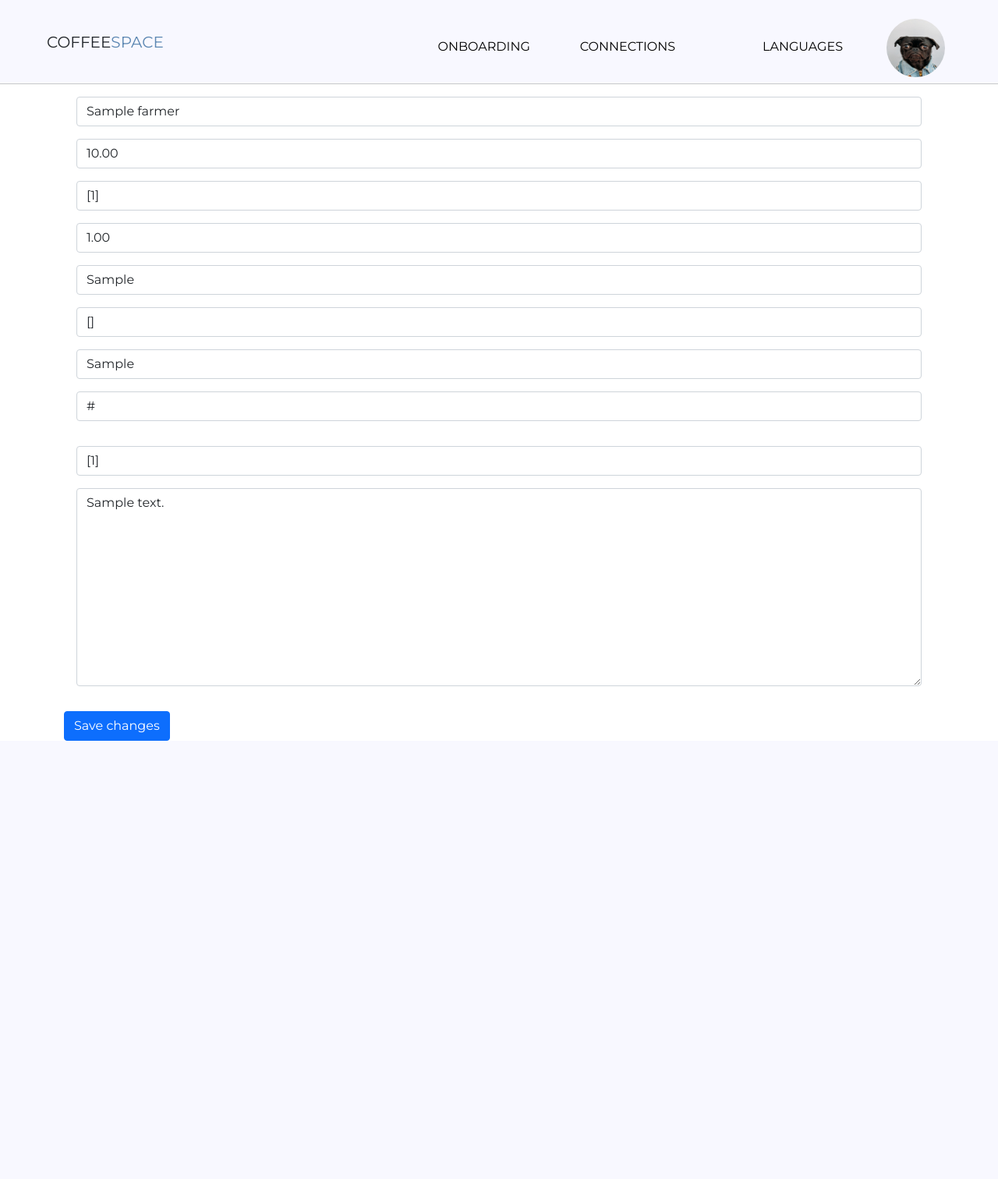
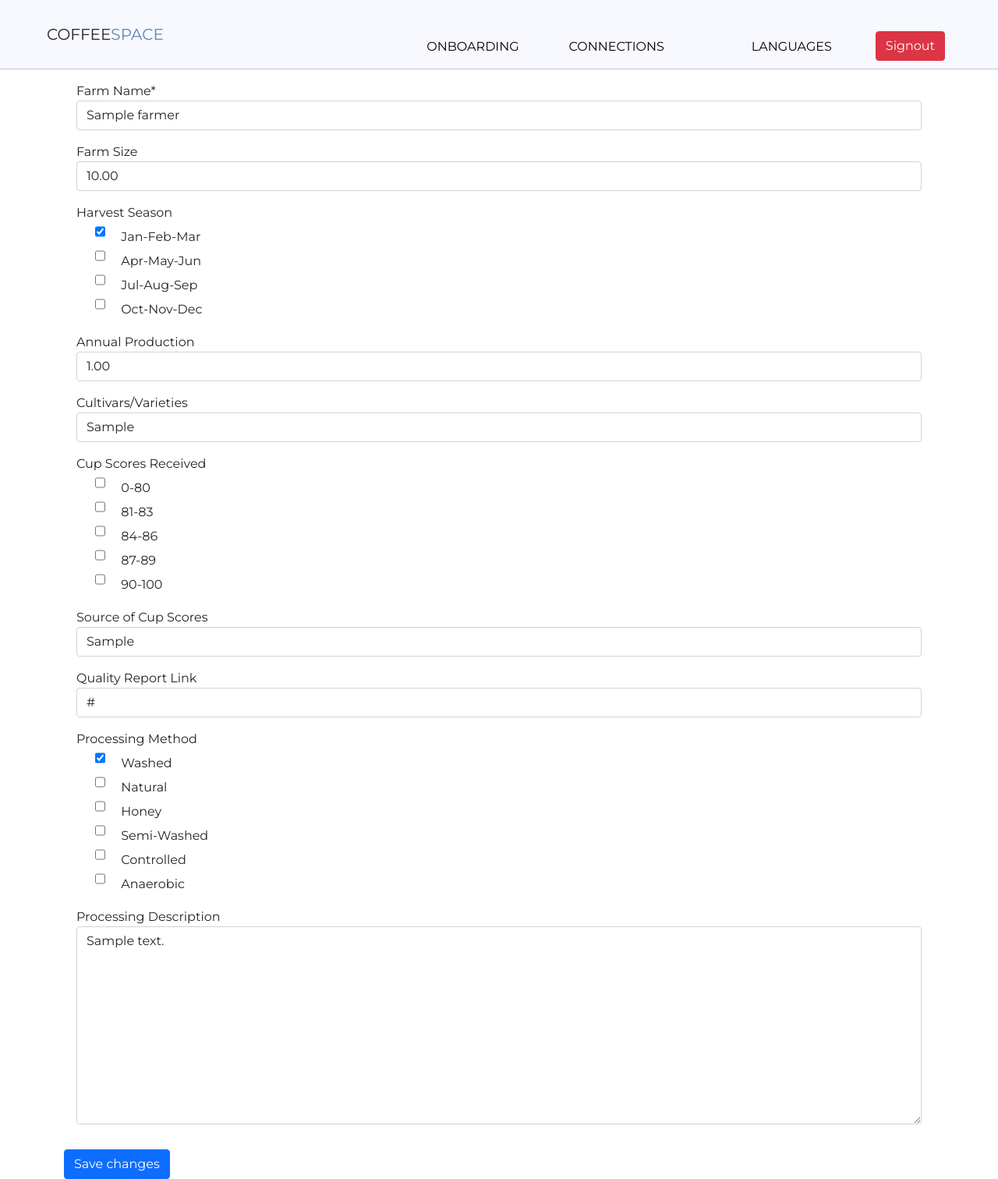
Before and after one commit to GBS-SpecialtyCoffee-Projects/RBF_platform, a Django app: page /farmer_details_edit/ in a window 1280 px wide. Shown: the whole page at 78% size. Before the commit the page ends 950 px from the top, so only its background shows below. Run offline with Django 4.2, Linux system fonts and the light colour scheme; a user stored in the database is signed in; data comes from the database, SQL or seed files in the repository; tables that the repository leaves empty hold one stand-in row (values such as "Sample post"); some libraries are stand-ins or nearby versions.

Commit message:
changed storage to s3 & made edit for farmer dash

```diff
--- a/base/templates/base/farmer_details_edit.html
+++ b/base/templates/base/farmer_details_edit.html
@@ -6,40 +6,59 @@
 {% include 'base/profile_navbar.html' %}
 
 <div class="container">
-    <form action="{% url 'farmer_dashboard' %}" method="post" enctype="multipart/form-data">
+    <form action="{% url 'edit_farmer_details' %}" method="post" enctype="multipart/form-data">
         {% csrf_token %}
         <div class="modal-body">
+            {{ main_form.farm_name.label }}
             <div class="input-group mb-3">
+
                 {{ main_form.farm_name }}
             </div>
+            {{ main_form.farm_size.label }}
             <div class="input-group mb-3">
+
                 {{ main_form.farm_size }}
             </div>
+            {{ main_form.harvest_season.label }}
             <div class="input-group mb-3">
+
                 {{ main_form.harvest_season }}
             </div>
+            {{ main_form.annual_production.label }}
             <div class="input-group mb-3">
+
                 {{ main_form.annual_production }}
             </div>
+            {{ main_form.cultivars.label }}
             <div class="input-group mb-3">
+
                 {{ main_form.cultivars }}
             </div>
+            {{ main_form.cup_scores_received.label }}
             <div class="input-group mb-3">
+
                 {{ main_form.cup_scores_received }}
             </div>
+            {{ main_form.source_of_cup_scores.label }}
             <div class="input-group mb-3">
+
                 {{ main_form.source_of_cup_scores }}
             </div>
+            {{ main_form.quality_report_link.label }}
             <div class="input-group mb-3">
                 {{ main_form.quality_report_link }}
             </div>
+            <!-- <div class="input-group mb-3">
+                {{ main_form.affiliation }}
+            </div> -->
+            {{ main_form.processing_method.label }}
             <div class="input-group mb-3">
-                {{ main_form.affiliation }}
-            </div>
-            <div class="input-group mb-3">
+
                 {{ main_form.processing_method }}
             </div>
+            {{ main_form.processing_description.label }}
             <div class="input-group mb-3">
+
                 {{ main_form.processing_description }}
             </div>
 
--- a/base/templates/base/main.html
+++ b/base/templates/base/main.html
@@ -47,7 +47,7 @@
             success: function (response) {
                 console.log(response.story); // "Hello, {name}!"
                 console.log(response.languages);
-                $("#story-text").text(response.story);
+                $("#story_div").html('<p id="story-text">' + response.story + '</p>');
                 $("#edit_story_modal").val(response.story);
                 $('#edit_story_lang').val(lang)
                 // $("#edit_story_form").attr('action',"");
@@ -61,6 +61,9 @@
                 // $('#result').text(response.message); // Update a div with the response
             },
             error: function (xhr, status, error) {
+                $("#lang_a").text(lang_name);
+                $('#add_story_lang').val(lang)
+                $('#story_div').html('<button id="add_story" class="ms-2 btn btn-sm"  style="background-color: green; color: white; " data-bs-toggle="modal" data-bs-target="#addstoryModal">Add new story</button>');
                 console.error("Error:", error);
             },
             });
@@ -77,8 +80,32 @@
             type: "POST",    // Data to send to the server
             data: formData,
             success: function (response) {
+                $("#story-text").text(response.story);
+                $("#storyModal").modal('hide');
 
-                console.log(response.story);},
+                // console.log(response.story);
+            },
+            error: function (xhr, status, error) {
+                console.error("Error:", error);
+            },
+    });
+    });
+
+    $(document).on("submit","#add_story_form",function(event) {
+        event.preventDefault();
+
+        var formData = $(this).serialize();
+        console.log(formData);
+        $.ajax({
+            url: "/farmer/add_story/",       // URL endpoint
+            type: "POST",    // Data to send to the server
+            data: formData,
+            success: function (response) {
+                $("#story-text").text(response.story);
+                $("#addstoryModal").modal('hide');
+
+                // console.log(response.story);
+            },
             error: function (xhr, status, error) {
                 console.error("Error:", error);
             },
--- a/base/templates/base/profile_navbar.html
+++ b/base/templates/base/profile_navbar.html
@@ -28,7 +28,11 @@
     <li class="nav-item me-5 mt-3">
         <a style="color: black;" class="nav-link" href="#">LANGUAGES</a>
     </li>
-    <li class="nav-item me-5  dropdown">
+    <li class="nav-item me-5 mt-3">
+      <a class="btn btn-danger" href="{% url 'signout' %}">Signout</a>
+
+    </li>
+    <!-- <li class="nav-item me-5  dropdown">
       <a class="" href="#" role="button" id="dropdownMenuLink" data-bs-toggle="dropdown" aria-expanded="false">
         <img class="rounded-circle" width="75px" height="75px" src="{% static 'img/charlesdeluvio-K4mSJ7kc0As-unsplash.jpg' %}" alt="">
       </a>
@@ -37,7 +41,7 @@
         <li><a class="dropdown-item" href="{% url 'farmer_dashboard' %}">Profile</a></li>
         <li><a class="dropdown-item" href="{% url 'signout' %}">Signout</a></li>
       </ul>
-    </li>
+    </li> -->
 
 
   </ul>
--- a/base/templates/base/signup.html
+++ b/base/templates/base/signup.html
@@ -191,7 +191,7 @@
         var termsChecked = document.getElementById('termsCheck').checked;
 
         // Regex for password validation
-        var passwordRegex = /^(?=.*[A-Z])(?=.*\d)[A-Za-z\d]{8,}$/;
+        var passwordRegex = /^(?=.*[A-Z])(?=.*\d)[A-Za-z\d\W_]{8,}$/;
 
         if (email !== confirmEmail) {
             alert("Email addresses don't match");
--- a/base/urls.py
+++ b/base/urls.py
@@ -44,6 +44,7 @@ urlpatterns = [
     path('farmer_details_edit/', farmer.edit_farmer_details, name='edit_farmer_details'),
     path('farmer/switch_story/<int:language_id>/', farmer.switch_story, name='switch_story'),
     path('farmer/update_story/', farmer.update_story, name='update_story'),
+    path('farmer/add_story/', farmer.add_story, name='add_story'),
 
 ]
 
--- a/base/views/farmer.py
+++ b/base/views/farmer.py
@@ -1,5 +1,5 @@
 from django.shortcuts import render, redirect,get_object_or_404
-from base.views.forms import FarmerStoryForm, FarmerForm, FarmerPhotoForm, RoasterForm, RoasterPhotoForm, FarmerProfileForm,FarmerProfilePhotoForm, RoasterProfileForm, OrientationTasksForm, StoryTellingCheck, VideoCommTipsCheck, VideoIntlCheck, VideoPerceptionsCheck, VideoPricingCheck, VideoRelationshipsCheck
+from base.views.forms import FarmerAddStoryForm, FarmerStoryForm, FarmerForm, FarmerPhotoForm, RoasterForm, RoasterPhotoForm, FarmerProfileForm,FarmerProfilePhotoForm, RoasterProfileForm, OrientationTasksForm, StoryTellingCheck, VideoCommTipsCheck, VideoIntlCheck, VideoPerceptionsCheck, VideoPricingCheck, VideoRelationshipsCheck
 from base.models import Roaster, MeetingRequest, Farmer,FarmerPhoto,Story,Language,Season,ProcessingMethod,CupScore
 from django.contrib import messages
 from django.http import JsonResponse
@@ -23,6 +23,7 @@ def farmer_dashboard(request):
     pending_meetings = MeetingRequest.objects.filter(
         requestee=request.user, status='pending'
     )[:2]
+    languages = Language.objects.all()
     # pending_meetings = MeetingRequest.objects.filter(
     #     requester=request.user, status='accepted'
     # ) | MeetingRequest.objects.filter(
@@ -47,9 +48,11 @@ def farmer_dashboard(request):
             form.save()
             return redirect('farmer_dashboard')
     else:
+        print('in else')
         main_form = FarmerProfileForm(instance=farmer_profile)
         dp_form = FarmerProfilePhotoForm(instance=farmer_profile)
         story_form = FarmerStoryForm(instance=farmer_story)
+        add_story_form = FarmerAddStoryForm()
         photo_form = FarmerPhotoForm()
 
     return render(request, 'base/farmer_dashboard.html', {
@@ -67,8 +70,10 @@ def farmer_dashboard(request):
         'can_request_meetings': can_request_meetings,
         'main_form': main_form,
         'story_form': story_form,
+        'add_story_form': add_story_form,
         'photo_form': photo_form,
-        'dp_form': dp_form
+        'dp_form': dp_form,
+        'languages': languages
     })
 
 def edit_farmer_details(request):
@@ -76,15 +81,18 @@ def edit_farmer_details(request):
         return redirect('roaster_dashboard')
 
     farmer_profile = Farmer.objects.filter(user=request.user).first()
+    print(request.method)
 
     if request.method == 'POST' and 'main_form' in request.POST:
         form = FarmerProfileForm(request.POST, instance=farmer_profile)
         if form.is_valid():
+            print('in valid')
             form.save()
             return redirect('farmer_dashboard')
+        else:
+            print(form.errors)
     else:
         main_form = FarmerProfileForm(instance=farmer_profile)
-
 
     return render(request, 'base/farmer_details_edit.html',{
         'main_form': main_form
@@ -121,8 +129,8 @@ def delete_farmer_photo(request, photo_id):
     photo = get_object_or_404(FarmerPhoto, id=photo_id, user=request.user)
     if request.method == 'GET':
         # Delete the file from the filesystem
-        if photo.photo and os.path.isfile(photo.photo.path):
-            os.remove(photo.photo.path)
+        # if photo.photo and os.path.isfile(photo.photo.path):
+        #     os.remove(photo.photo.path)
 
         # Delete the record from the database
         photo.delete()
@@ -279,12 +287,13 @@ def switch_story(request,language_id):
         #get story with that id
         story = Story.objects.get(language=language, user=farmer)
         #get all stories excluding story in the language
-        languages = [ (story.language.id,story.language.name) for story in Story.objects.filter(user=farmer).exclude(language=language)]
+        # languages = [ (story.language.id,story.language.name) for story in Story.objects.filter(user=farmer).exclude(language=language)]
+        languages = [ (language.id,language.name) for language in Language.objects.all()]
 
         # print(languages)
         # print(story.story_text)
      except:
-         return JsonResponse({'error': 'Language not found'}, status=404)
+         return JsonResponse({'error': 'Language not found',}, status=404)
 
      #return response to page with story
      return JsonResponse({'story': story.story_text,'languages':languages, 'success': 'success'}, status=200)
@@ -296,9 +305,9 @@ def update_story(request):
         story = Story.objects.get(language=language, user=farmer)
         form = FarmerStoryForm(request.POST,instance=story)
         if form.is_valid():
-            print('in valid')
-            form.save()
-            return JsonResponse({'success': 'success'}, status=200)
+            # print('in valid')
+            instance =form.save()
+            return JsonResponse({'success': 'success', 'story': instance.story_text}, status=200)
             # return redirect('farmer_dashboard')  # Redirect to a profile page or any other page
     else:
         return JsonResponse({'error': 'Method not allowed'}, status=405)
@@ -307,3 +316,24 @@ def update_story(request):
     # return render(request, 'base/farmer_dashboard.html.html', {'form': form})
     # return redirect('farmer_dashboard')
     return JsonResponse({'success': 'success'}, status=200)
+
+def add_story(request):
+    if request.method == 'POST':
+        farmer = request.user
+        # language= Language.objects.get(id=request.POST.get('language'))
+        # story = Story.objects.get(language=language, user=farmer)
+        form = FarmerAddStoryForm(request.POST)
+        if form.is_valid():
+            # print('in valid')
+            instance =form.save(commit=False)
+            instance.user = farmer
+            instance.save()
+            return JsonResponse({'success': 'success', 'story': instance.story_text}, status=200)
+            # return redirect('farmer_dashboard')  # Redirect to a profile page or any other page
+    else:
+        return JsonResponse({'error': 'Method not allowed'}, status=405)
+        # return redirect('farmer_dashboard')  # If not a POST request, redirect to profile page
+
+    # return render(request, 'base/farmer_dashboard.html.html', {'form': form})
+    # return redirect('farmer_dashboard')
+    return JsonResponse({'success': 'success'}, status=200)
--- a/base/views/forms.py
+++ b/base/views/forms.py
@@ -51,12 +51,12 @@ class FarmerForm(forms.ModelForm):
             'city': 'City*',
             'firstname':'First Name*',
             'lastname': 'Last Name*',
-            'middlename': 'Middle Name*',
+            'middlename': 'Middle Name',
             'phone_number': 'Phone Number*',
             'farm_size': 'Farm Size',
             'harvest_season': 'Harvest Season',
             'annual_production': 'Annual Production',
-            'cultivars': 'Cultivars',
+            'cultivars': 'Cultivars/Varieties',
             'cup_scores_received': 'Cup Scores Received',
             'source_of_cup_scores': 'Source of Cup Scores',
             'quality_report_link': 'Quality Report Link',
@@ -76,7 +76,7 @@ class FarmerForm(forms.ModelForm):
             'bio': forms.Textarea(attrs={'class': 'form-control', 'placeholder': 'Bio','required':'true'}),
             'firstname': forms.TextInput(attrs={'class': 'form-control', 'placeholder': 'First Name','required':'true'}),
             'lastname': forms.TextInput(attrs={'class': 'form-control', 'placeholder': 'Last Name','required':'true'}),
-            'middlename': forms.TextInput(attrs={'class': 'form-control', 'placeholder': 'Middle Name','required':'true'}),
+            'middlename': forms.TextInput(attrs={'class': 'form-control', 'placeholder': 'Middle Name'}),
             'phone_number': forms.TextInput(attrs={'class': 'form-control', 'placeholder': 'Phone Number','required':'true'}),
             'farm_size': forms.TextInput(attrs={'class': 'form-control', 'placeholder': 'Farm Size'}),
             'harvest_season': forms.CheckboxSelectMultiple(attrs={'class': 'form-check form-check-inline', 'placeholder': 'Harvest Season'}),
@@ -101,18 +101,31 @@ class FarmerProfileForm(forms.ModelForm):
         fields = [
             'farm_name','farm_size', 'harvest_season', 'annual_production', 'cultivars',
             'cup_scores_received', 'source_of_cup_scores', 'quality_report_link',
-            'processing_method', 'processing_description', 'profile_picture',
+            'processing_method', 'processing_description',
         ]
+        labels = {
+            "farm_name": "Farm Name*",
+            'farm_size': 'Farm Size',
+            'harvest_season': 'Harvest Season',
+            'annual_production': 'Annual Production',
+            'cultivars': 'Cultivars/Varieties',
+            'cup_scores_received': 'Cup Scores Received',
+            'source_of_cup_scores': 'Source of Cup Scores',
+            'quality_report_link': 'Quality Report Link',
+            'processing_method': 'Processing Method',
+            'processing_description': 'Processing Description',
+            # 'profile_picture': 'Profile Picture',
+        }
         widgets = {
             'farm_name': forms.TextInput(attrs={'class': 'form-control', 'placeholder': 'Farm Name'}),
             'farm_size': forms.TextInput(attrs={'class': 'form-control', 'placeholder': 'Farm Size'}),
-            'harvest_season': forms.TextInput(attrs={'class': 'form-control', 'placeholder': 'Harvest Season'}),
+            'harvest_season': forms.CheckboxSelectMultiple(attrs={'class': 'form-check form-check-inline', 'placeholder': 'Harvest Season'}),
             'annual_production': forms.TextInput(attrs={'class': 'form-control', 'placeholder': 'Annual Production'}),
             'cultivars': forms.TextInput(attrs={'class': 'form-control', 'placeholder': 'Cultivars'}),
-            'cup_scores_received': forms.TextInput(attrs={'class': 'form-control', 'placeholder': 'Cup Scores Received'}),
+            'cup_scores_received': forms.CheckboxSelectMultiple(attrs={'class': 'form-check form-check-inline', 'placeholder': 'Cup Scores Received'}),
             'source_of_cup_scores': forms.TextInput(attrs={'class': 'form-control', 'placeholder': 'Source of Cup Scores'}),
             'quality_report_link': forms.URLInput(attrs={'class': 'form-control', 'placeholder': 'Quality Report Link'}),
-            'processing_method': forms.TextInput(attrs={'class': 'form-control', 'placeholder': 'Processing Method'}),
+            'processing_method': forms.CheckboxSelectMultiple(attrs={'class': 'form-check form-check-inline', 'placeholder': 'Processing Method'}),
             'processing_description': forms.Textarea(attrs={'class': 'form-control', 'placeholder': 'Processing Description'}),
 
         }
@@ -351,6 +364,15 @@ class FarmerStoryForm(forms.ModelForm):
             'language': forms.HiddenInput(attrs={'id': 'edit_story_lang', 'class': 'form-control'}),
         }
 
+class FarmerAddStoryForm(forms.ModelForm):
+    class Meta:
+        model = Story
+        fields = ['language', 'story_text']
+        widgets = {
+            'story_text': forms.Textarea(attrs={'id': 'add_story_modal', 'class': 'form-control'}),
+            'language': forms.HiddenInput(attrs={'id': 'add_story_lang', 'class': 'form-control'}),
+        }
+
 
 
 class OrientationTasksForm(forms.ModelForm):
--- a/static/styles/signin.css
+++ b/static/styles/signin.css
@@ -12,7 +12,7 @@ body {
 }
 
 .background-image {
-    background: url('/static/image/SignIn.png') no-repeat center center fixed;
+    background: url('/image/SignIn.png') no-repeat center center fixed;
     background-size: cover;
     height: 100vh;
     display: flex;
--- a/static/styles/signup.css
+++ b/static/styles/signup.css
@@ -12,7 +12,7 @@ body, html {
 }
 
 .background-image {
-    background: url('/static/image/background.png') no-repeat center center;
+    background: url('/image/background.png') no-repeat center center;
     background-size: cover;
     display: flex; /* Use flexbox for layout */
     justify-content: flex-start; /* Align items to the left */
--- a/static/styles/style.css
+++ b/static/styles/style.css
@@ -13,7 +13,7 @@
 
 .main-bg{
     height: 100vh;
-    background:linear-gradient(rgba(0,0,0,0.0),rgba(33,37,41,1)),url('/static/img/pablo-merchan-montes-SCbq6uKCyMY-unsplash.jpg') no-repeat center center fixed;
+    background:linear-gradient(rgba(0,0,0,0.0),rgba(33,37,41,1)),url('/img/pablo-merchan-montes-SCbq6uKCyMY-unsplash.jpg') no-repeat center center fixed;
     background-size: cover;
     padding-bottom: 5rem;
 
```
Also changed, not shown: base/models.py (+16 -14 lines), base/templates/base/farmer_dashboard.html (+44 -3 lines), rbf_platform/settings.py (+54 -8 lines), rbf_platform/storage_backends.py (added, +17 -0 lines), requirements.txt (+21 -1 lines), base/migrations/0018_alter_farmer_profile_picture.py (added).
